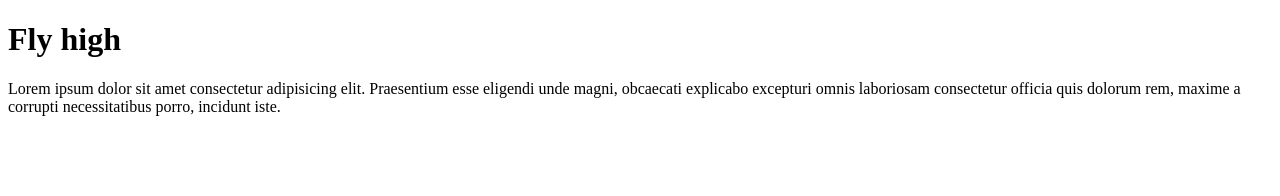
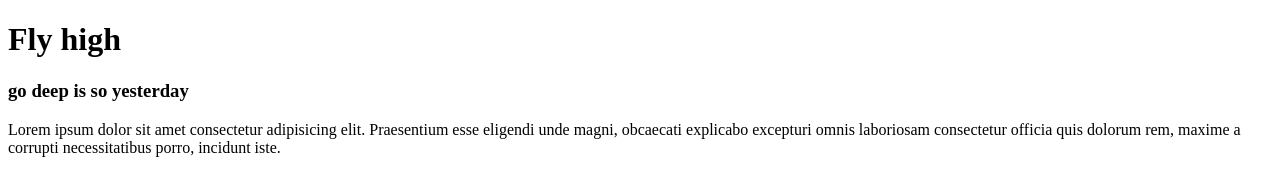
Before and after one commit to EbbeUndFlut/deepdive, a plain HTML site: page index.html in a window 1280 px wide. Drawn offline with Linux system fonts and the light colour scheme.

Commit message:
some text

```diff
--- a/index.html
+++ b/index.html
@@ -8,6 +8,7 @@
 </head>
 <body>
     <h1>Fly high</h1>
+    <h3>go deep is so yesterday</h3>
     <p>Lorem ipsum dolor sit amet consectetur adipisicing elit. Praesentium esse eligendi unde magni, obcaecati explicabo excepturi omnis laboriosam consectetur officia quis dolorum rem, maxime a corrupti necessitatibus porro, incidunt iste.</p>
 </body>
 </html>
```
